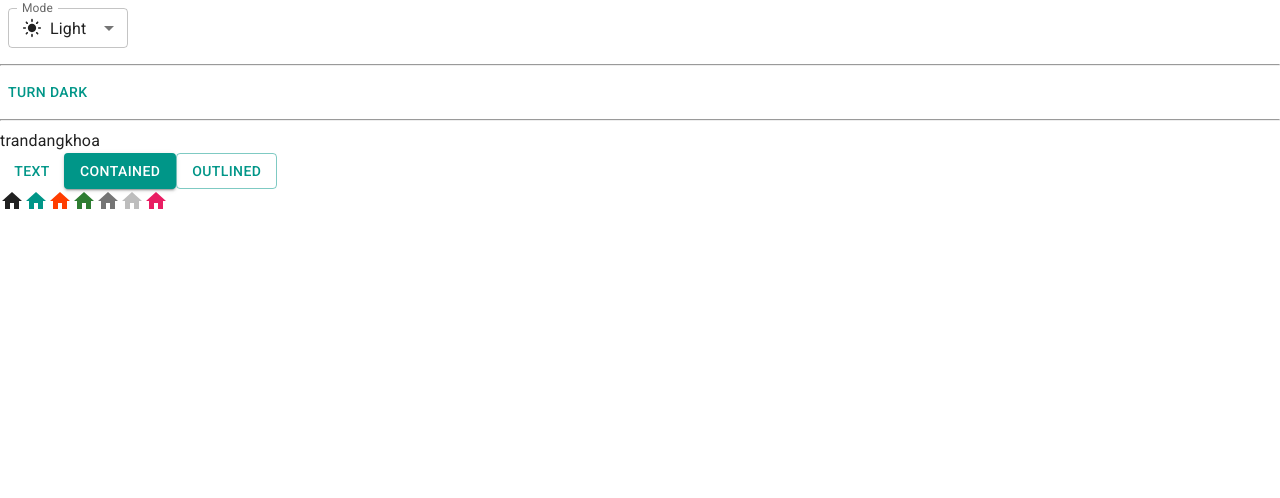
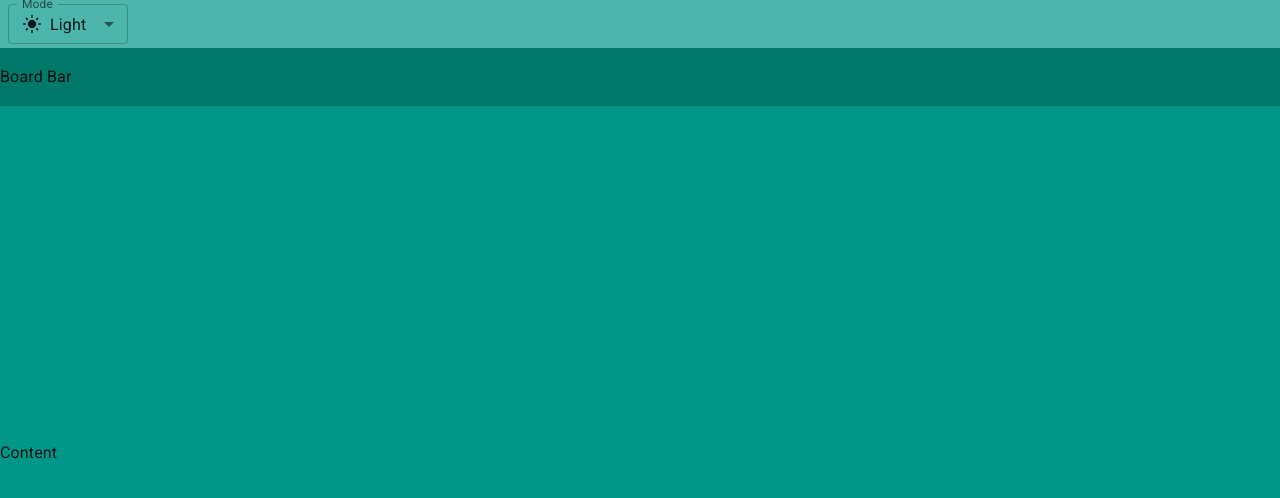
Before and after one commit to TranDangKhoaID/trello-web-reactjs, a React (Vite) app: page / in a window 1280 px wide. Shown: the top 498 px of the page. Built offline with nearby package versions, Linux system fonts and the light colour scheme.

Commit message:
basic layout

```diff
--- a/index.html
+++ b/index.html
@@ -4,7 +4,7 @@
     <meta charset="UTF-8" />
     <link rel="icon" type="image/svg+xml" href="/vite.svg" />
     <meta name="viewport" content="width=device-width, initial-scale=1.0" />
-    <title>Vite + React</title>
+    <title>Trello</title>
     <link rel="preconnect" href="https://fonts.googleapis.com" />
     <link rel="preconnect" href="https://fonts.gstatic.com" crossorigin />
     <link
--- a/src/App.jsx
+++ b/src/App.jsx
@@ -1,14 +1,9 @@
-import Button from '@mui/material/Button'
-import { Home as HomeIcon } from '@mui/icons-material'
-import { pink } from '@mui/material/colors'
 import { useColorScheme } from '@mui/material/styles'
-import useMediaQuery from '@mui/material/useMediaQuery'
-
 import InputLabel from '@mui/material/InputLabel'
 import MenuItem from '@mui/material/MenuItem'
 import FormControl from '@mui/material/FormControl'
 import Select from '@mui/material/Select'
-import { Box } from '@mui/material'
+import { Box, Container } from '@mui/material'
 import LightModeIcon from '@mui/icons-material/LightMode'
 import DarkModeOutlinedIcon from '@mui/icons-material/DarkModeOutlined'
 import SettingsBrightnessIcon from '@mui/icons-material/SettingsBrightness'
@@ -50,43 +45,42 @@ function ModeSelect() {
         </MenuItem>
       </Select>
     </FormControl>
-  );
+  )
 }
 
-function ModeToggle() {
-  const { mode, setMode } = useColorScheme()
-  // const prefersDarkMode = useMediaQuery('(prefers-color-scheme: dark)')
-  // const prefersLightMode = useMediaQuery('(prefers-color-scheme: light)')
-  return (
-    <Button
-      onClick={() => {
-        setMode(mode === 'light' ? 'dark' : 'light')
-      }}
-    >
-      {mode === 'light' ? 'Turn dark' : 'Turn light'}
-    </Button>
-  )
-}
 
 function App() {
   return (
     <>
-      <ModeSelect />
-      <hr />
-      <ModeToggle />
-      <hr />
-      <div>trandangkhoa</div>
-      <Button variant="text">Text</Button>
-      <Button variant="contained">Contained</Button>
-      <Button variant="outlined">Outlined</Button>
-      <br></br>
-      <HomeIcon />
-      <HomeIcon color="primary" />
-      <HomeIcon color="secondary" />
-      <HomeIcon color="success" />
-      <HomeIcon color="action" />
-      <HomeIcon color="disabled" />
-      <HomeIcon sx={{ color: pink[500] }} />
+      <Container disableGutters maxWidth={false} sx={{ height:'100vh' }}>
+        <Box sx={{
+          backgroundColor: 'primary.light',
+          width: '100%',
+          height: (theme) => theme.trello.appBarHeight,
+          display: 'flex',
+          alignItems: 'center'
+        }}>
+          <ModeSelect />
+        </Box>
+        <Box sx={{
+          backgroundColor: 'primary.dark',
+          width: '100%',
+          height: (theme) => theme.trello.boardBarHeight,
+          display: 'flex',
+          alignItems: 'center'
+        }}>
+          Board Bar
+        </Box>
+        <Box sx={{
+          backgroundColor: 'primary.main',
+          width: '100%',
+          height: (theme) => `calc(100vh - ${theme.trello.appBarHeight} -  ${theme.trello.boardBarHeight})`,
+          display: 'flex',
+          alignItems: 'center'
+        }}>
+          Content
+        </Box>
+      </Container>
     </>
   )
 }
--- a/src/theme.js
+++ b/src/theme.js
@@ -3,6 +3,10 @@ import { cyan, deepOrange, orange, teal } from '@mui/material/colors'
 
 // Create a theme instance.
 const theme = extendTheme({
+  trello:{
+    appBarHeight: '48px',
+    boardBarHeight: '58px'
+  },
   colorSchemes: {
     light: {
       palette: {
```
